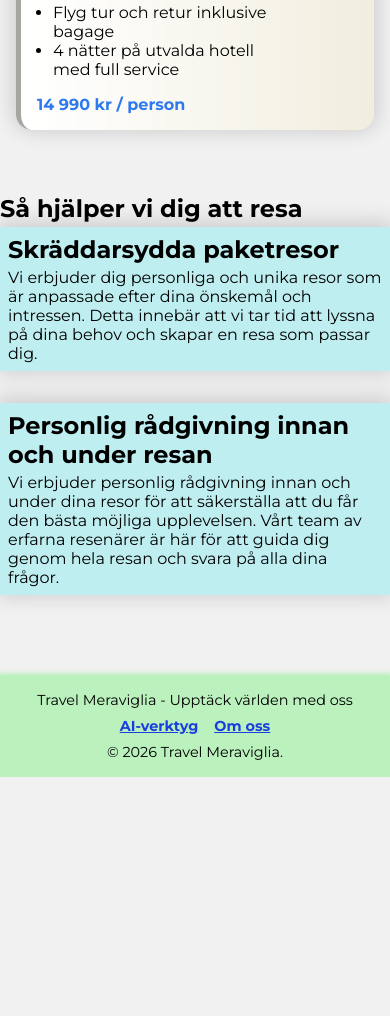
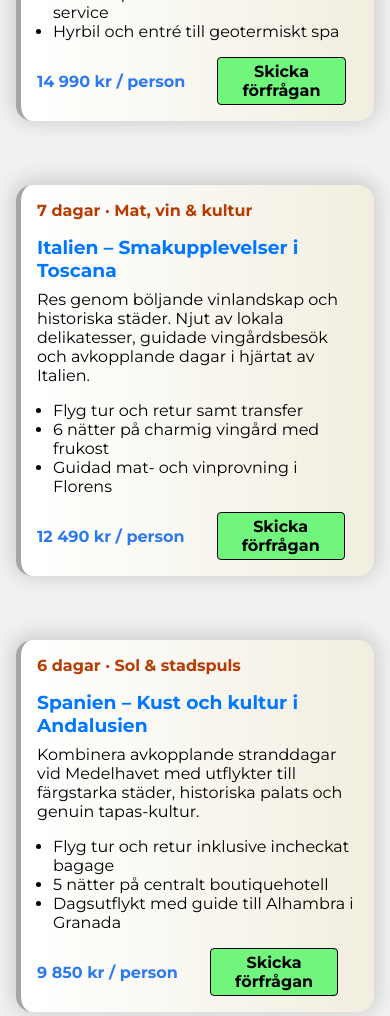
Before and after one commit to filipbergander/Laboration4.1, a plain HTML site: page journey.html in a window 390 px wide. Shown: the part 615-1631 px from the top of the page. Before the commit the page ends 1392 px from the top, so only its background shows below. Drawn offline with Linux system fonts and the light colour scheme.

Commit message:
Gjort respakets-artiklarna mer responsiva.

```diff
--- a/journey.html
+++ b/journey.html
@@ -32,7 +32,7 @@
         <p class="intro-text">Hos Travel Meraviglia kombinerar vi personlig rådgivning med handplockade resmål – från naturnära äventyr i Norden till kultur och sol i Medelhavet.</p>
         <section class="news-section">
             <h2>Utvalda respaket</h2>
-            <article class="package-article">
+            <article class="package-article" id="island">
                 <div class="package-info">
                     <span class="news-highlight">5 dagar · Natur & avkoppling</span>
                     <h3>Island - Landskap och varma källor</h3>
@@ -40,22 +40,76 @@
                     <ul class="package-include">
                         <li>Flyg tur och retur inklusive bagage</li>
                         <li>4 nätter på utvalda hotell med full service</li>
+                        <li>Hyrbil och entré till geotermiskt spa</li>
                     </ul>
-                    <div>
+                    <div class="package-footer">
                         <span class="package-price">14 990 kr / person</span>
+                        <a href="contact.html" class="news-link">Skicka förfrågan</a>
+                    </div>
+                </div>
+            </article>
+            <article class="package-article" id="italien">
+                <div class="package-info">
+                    <span class="news-highlight">7 dagar · Mat, vin & kultur</span>
+                    <h3>Italien – Smakupplevelser i Toscana</h3>
+                    <p>Res genom böljande vinlandskap och historiska städer. Njut av lokala delikatesser, guidade vingårdsbesök och avkopplande dagar i hjärtat av Italien.</p>
+                    <ul class="package-include">
+                        <li>Flyg tur och retur samt transfer</li>
+                        <li>6 nätter på charmig vingård med frukost</li>
+                        <li>Guidad mat- och vinprovning i Florens</li>
+                    </ul>
+                    <div class="package-footer">
+                        <span class="package-price">12 490 kr / person</span>
+                        <a href="contact.html" class="news-link">Skicka förfrågan</a>
+                    </div>
+                </div>
+            </article>
+            <article class="package-article" id="spanien">
+                <div class="package-info">
+                    <span class="news-highlight">6 dagar · Sol & stadspuls</span>
+                    <h3>Spanien – Kust och kultur i Andalusien</h3>
+                    <p>Kombinera avkopplande stranddagar vid Medelhavet med utflykter till färgstarka städer, historiska palats och genuin tapas-kultur.</p>
+                    <ul class="package-include">
+                        <li>Flyg tur och retur inklusive incheckat bagage</li>
+                        <li>5 nätter på centralt boutiquehotell</li>
+                        <li>Dagsutflykt med guide till Alhambra i Granada</li>
+                    </ul>
+                    <div class="package-footer">
+                        <span class="package-price">9 850 kr / person</span>
+                        <a href="contact.html" class="news-link">Skicka förfrågan</a>
+                    </div>
+                </div>
+            </article>
+            <article class="package-article" id="norge">
+                <div class="package-info">
+                    <span class="news-highlight">5 dagar · Vandring & fjordar</span>
+                    <h3>Norge – Dramatiska vyer på Lofoten</h3>
+                    <p>Upptäck kristallklara fjordar, pittoreska fiskebyar och lättillgängliga vandringsleder med panoramautsikt över Atlanten.</p>
+                    <ul class="package-include">
+                        <li>Resa tur och retur med tåg och lokal transfer</li>
+                        <li>4 nätter i traditionell rorbu vid vattnet</li>
+                        <li>Guidad fjordkryssning och dagsvandring</li>
+                    </ul>
+                    <div class="package-footer">
+                        <span class="package-price">10 900 kr / person</span>
+                        <a href="contact.html" class="news-link">Skicka förfrågan</a>
                     </div>
                 </div>
             </article>
         </section>
-        <section>
+        <section class="help-section">
             <h2>Så hjälper vi dig att resa</h2>
-            <article class="normal-article">
-                <h2>Skräddarsydda paketresor</h2>
+            <article class="help-article">
+                <h3>Skräddarsydda paketresor</h3>
                 <p>Vi erbjuder dig personliga och unika resor som är anpassade efter dina önskemål och intressen. Detta innebär att vi tar tid att lyssna på dina behov och skapar en resa som passar dig.</p>
             </article>
-            <article class="normal-article">
-                <h2>Personlig rådgivning innan och under resan</h2>
+            <article class="help-article">
+                <h3>Personlig rådgivning innan och under resan</h3>
                 <p>Vi erbjuder personlig rådgivning innan och under dina resor för att säkerställa att du får den bästa möjliga upplevelsen. Vårt team av erfarna resenärer är här för att guida dig genom hela resan och svara på alla dina frågor.</p>
+            </article>
+            <article class="help-article">
+                <h3>Trygghet och noga utvalda samarbetspartners</h3>
+                <p>Alla hotell, guider och transporter i vårt utbud är kvalitetssäkrade av oss. Skulle något oväntat hända längs vägen har du alltid en direkt kontaktväg till vårt team.</p>
             </article>
         </section>
     </main>
--- a/src/css/style.css
+++ b/src/css/style.css
@@ -119,7 +119,8 @@ footer a:hover,
     margin: 0.5rem 0;
 }
 
-.normal-article {
+.normal-article,
+.help-article {
     max-width: 700px;
     margin: 0 auto;
     margin-bottom: 2rem;
@@ -242,7 +243,8 @@ legend {
     transition: background-color 0.15s ease;
 }
 
-.news-section {
+.news-section,
+.help-section {
     max-width: 900px;
     margin: 0 auto;
     text-align: left;
@@ -325,6 +327,37 @@ legend {
     color: #2c7aee;
 }
 
+.help-section {
+    gap: 1rem;
+}
+
+.help-article {
+    background-color: #ffffff7a;
+    margin-bottom: 1rem;
+}
+
+.package-footer {
+    display: flex;
+    align-items: center;
+    gap: 2rem;
+}
+
+.package-footer a {
+    color: #000000;
+    text-align: center;
+    text-decoration: none;
+    background-color: #72f57d;
+    font-weight: 700;
+    border-radius: 0.25rem;
+    padding: 0.4rem 0.4rem;
+    border: 1px solid #000000;
+}
+
+.package-footer a:hover {
+    background-color: #06f81a;
+    transition: background-color 0.3s ease;
+}
+
 @media (max-width: 1024px) {
     header img {
         margin-left: 1rem;
@@ -362,6 +395,14 @@ legend {
     }
     .intro-text {
         width: 75%;
+    }
+    .package-footer a {
+        width: 40%;
+        border-radius: 0.25rem;
+        padding: 0.25rem 0.25rem;
+    }
+    .package-info {
+        width: 100%;
     }
 }
 
@@ -428,4 +469,7 @@ legend {
     .main-nav a {
         font-size: 0.9rem;
     }
+    .package-footer a {
+        width: 70%;
+    }
 }
```
Also changed, not shown: ai.html (+2 -1 lines).
